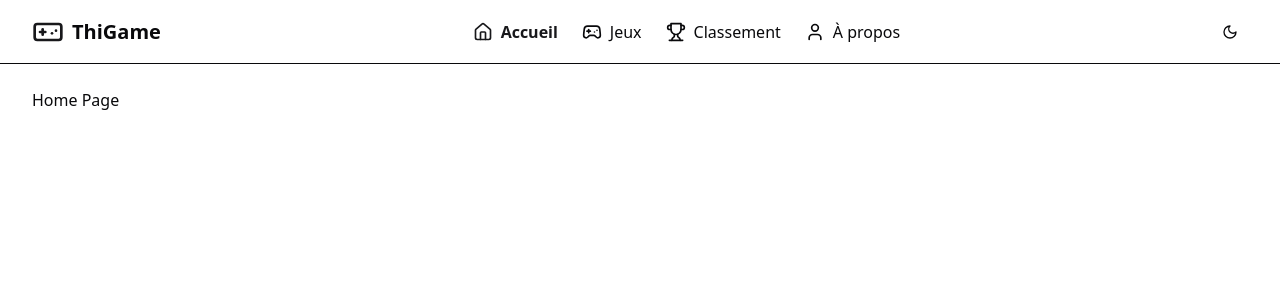
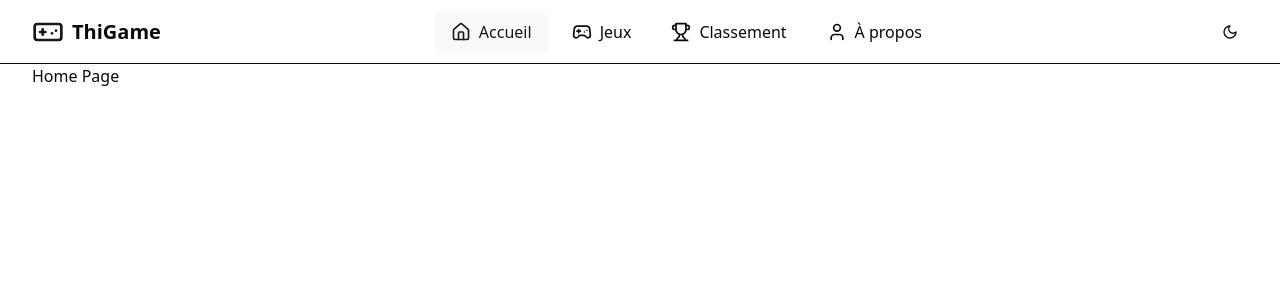
Before and after one commit to ThibaultG94/thigame-react, a React (Vite) app: page / in a window 1280 px wide. Shown: the top 300 px of the page. Built offline with nearby package versions, Linux system fonts and the light colour scheme.

Commit message:
Refactor RootLayout to integrate useResponsiveMenu for mobile navigation and simplify sidebar state management

```diff
--- a/src/components/layout/RootLayout.jsx
+++ b/src/components/layout/RootLayout.jsx
@@ -1,33 +1,28 @@
 import { Gamepad, Menu, X } from "lucide-react";
-import { Link, Outlet, useLocation } from "react-router-dom";
-import { routesConfig } from "../../routes/config";
+import { Link, Outlet } from "react-router-dom";
 import { Button } from "../ui/button";
-import { useEffect, useState } from "react";
+import { useState } from "react";
 import ThemeToggle from "../theme/ThemeToggle";
+import { useResponsiveMenu } from "../../hooks/useResponsiveMenu";
+import Navigation from "./Navigation";
+import { cn } from "../../utils/cn";
 
 const RootLayout = () => {
-  const location = useLocation();
+  const { isOpen, toggle, close } = useResponsiveMenu();
   const [isSidebarOpen, setSidebarOpen] = useState(false);
-
-  useEffect(() => {
-    if (window.innerWidth < 768) {
-      setSidebarOpen(false);
-    }
-  }, [location]);
 
   return (
     <div className="min-h-screen bg-background">
       {/* Header */}
       <header className="fixed top-0 z-50 w-full h-16 border-b bg-background/95 backdrop-blur supports-[backdrop-filter]:bg-background/60">
         <div className="container h-full flex items-center justify-between">
-          {/* Logo and title */}
+          {/* Logo and mobile menu button  */}
           <div className="flex items-center gap-2">
-            {/* Menu button on mobile only */}
             <Button
               variant="ghost"
               size="icon"
               className="md:hidden"
-              onClick={() => setSidebarOpen(!isSidebarOpen)}
+              onClick={toggle}
             >
               {isSidebarOpen ? <X /> : <Menu />}
             </Button>
@@ -39,37 +34,27 @@ const RootLayout = () => {
           </div>
 
           {/* Desktop navigation */}
-          <nav className="hidden md:flex items-center gap-6">
-            {Object.values(routesConfig).map(({ path, meta }) => {
-              const Icon = meta.icon;
-              return (
-                <Link
-                  key={path}
-                  to={`/${path}`}
-                  className={`flex items-center gap-2 text-base ${
-                    location.pathname === `/${path}`
-                      ? "text-primary - font-bold"
-                      : "text-muted-foreground hover:text-foreground"
-                  }`}
-                >
-                  {Icon && <Icon className="h-5 w-5" />}
-                  <span>{meta.title}</span>
-                </Link>
-              );
-            })}
-          </nav>
+          <Navigation className="hidden md:flex items-center gap-2" />
 
-          <div className="flex items-center gap-2">
-            <ThemeToggle />
-          </div>
+          {/* Theme toggle */}
+          <ThemeToggle />
         </div>
       </header>
 
+      {/* Mobile menu */}
+      <div
+        className={cn(
+          "fixed inset-x-0 top-16 z-40 bg-background border-b md:hidden",
+          "transform transition-transform duration-300",
+          isOpen ? "translate-y-0" : "-translate-y-full"
+        )}
+      >
+        <Navigation className="container py-4 flex flex-col" onClick={close} />
+      </div>
+
       {/* Main content */}
-      <main className="pt-16">
-        <div className="container py-6">
-          <Outlet />
-        </div>
+      <main className="container pt-16 py-6">
+        <Outlet />
       </main>
     </div>
   );
```
